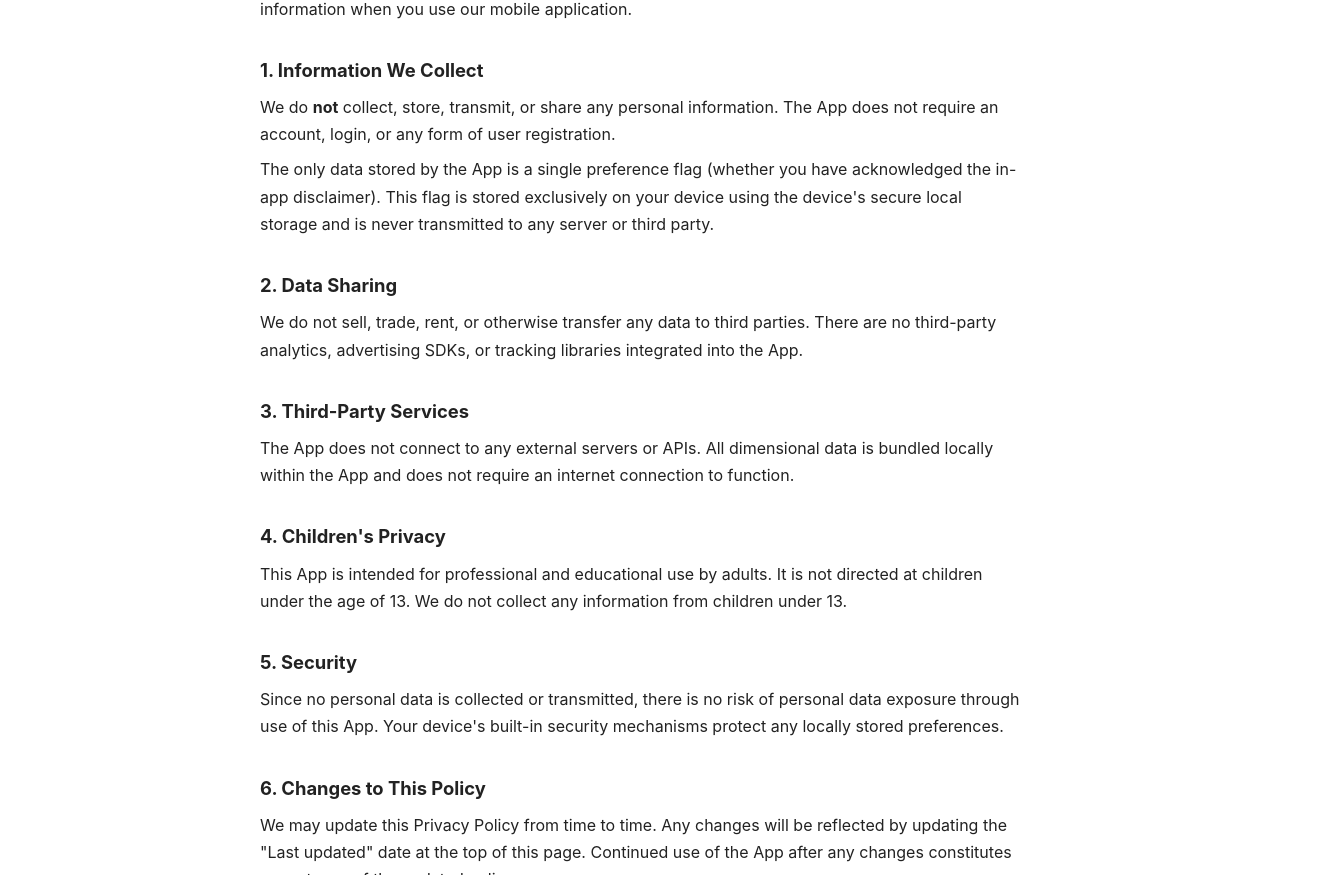
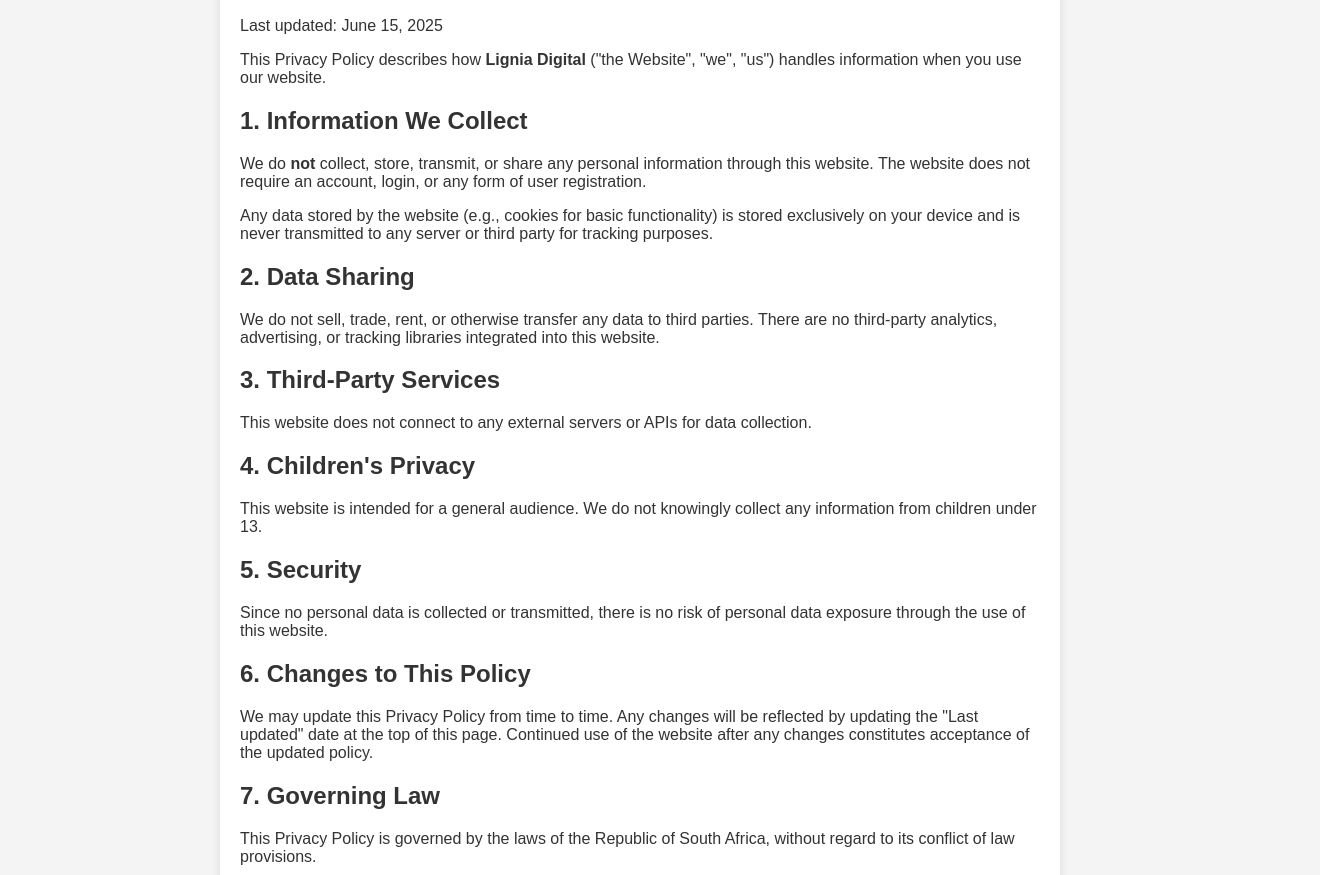
Before and after one commit to LigniaDigital/LigniaDigital, a plain HTML site: page privacy-policy.html in a window 1280 px wide. Shown: the part 185-1060 px from the top of the page, 1320 px wide, since content can reach past the window. Drawn offline with Linux system fonts and the light colour scheme.

Commit message:
Update privacy policy page styling and content

```diff
--- a/privacy-policy.html
+++ b/privacy-policy.html
@@ -1,81 +1,70 @@
 <!DOCTYPE html>
 <html lang="en">
 <head>
-  <meta charset="UTF-8" />
-  <meta name="viewport" content="width=device-width, initial-scale=1.0" />
-  <title>Privacy Policy – Steel, Pipe and Flange Pro</title>
-  <style>
-    body {
-      font-family: -apple-system, BlinkMacSystemFont, 'Segoe UI', Roboto, Helvetica, Arial, sans-serif;
-      max-width: 760px;
-      margin: 40px auto;
-      padding: 0 20px;
-      color: #222;
-      line-height: 1.7;
-    }
-    h1 { font-size: 1.8em; margin-bottom: 4px; }
-    h2 { font-size: 1.15em; margin-top: 32px; margin-bottom: 6px; }
-    p  { margin: 8px 0; }
-    .updated { color: #888; font-size: 0.9em; margin-bottom: 32px; }
-    a  { color: #1a6fca; }
-  </style>
+    <meta charset="UTF-8">
+    <meta name="viewport" content="width=device-width, initial-scale=1.0">
+    <title>Lignia Digital - Privacy Policy</title>
+    <link rel="stylesheet" href="style.css">
 </head>
 <body>
-
+    <header>
+        <nav>
+            <ul>
+                <li><a href="index.html">Home</a></li>
+                <li><a href="portfolio.html">Portfolio</a></li>
+                <li><a href="privacy-policy.html">Privacy Policy</a></li>
+            </ul>
+        </nav>
+    </header>
+    <main>
         <h1>Privacy Policy</h1>
         <p class="updated">Last updated: June 15, 2025</p>
 
         <p>
-    This Privacy Policy describes how <strong>Steel, Pipe and Flange Pro</strong>
-    ("the App", "we", "us") handles information when you use our mobile application.
+            This Privacy Policy describes how <strong>Lignia Digital</strong>
+            ("the Website", "we", "us") handles information when you use our website.
         </p>
 
         <h2>1. Information We Collect</h2>
         <p>
             We do <strong>not</strong> collect, store, transmit, or share any personal
-    information. The App does not require an account, login, or any form of
+            information through this website. The website does not require an account, login, or any form of
             user registration.
         </p>
         <p>
-    The only data stored by the App is a single preference flag (whether you
-    have acknowledged the in-app disclaimer). This flag is stored exclusively
-    on your device using the device's secure local storage and is never
-    transmitted to any server or third party.
+            Any data stored by the website (e.g., cookies for basic functionality) is stored exclusively
+            on your device and is never transmitted to any server or third party for tracking purposes.
         </p>
 
         <h2>2. Data Sharing</h2>
         <p>
             We do not sell, trade, rent, or otherwise transfer any data to third parties.
-    There are no third-party analytics, advertising SDKs, or tracking libraries
-    integrated into the App.
+            There are no third-party analytics, advertising, or tracking libraries
+            integrated into this website.
         </p>
 
         <h2>3. Third-Party Services</h2>
         <p>
-    The App does not connect to any external servers or APIs. All dimensional
-    data is bundled locally within the App and does not require an internet
-    connection to function.
+            This website does not connect to any external servers or APIs for data collection.
         </p>
 
         <h2>4. Children's Privacy</h2>
         <p>
-    This App is intended for professional and educational use by adults. It is
-    not directed at children under the age of 13. We do not collect
+            This website is intended for a general audience. We do not knowingly collect
             any information from children under 13.
         </p>
 
         <h2>5. Security</h2>
         <p>
             Since no personal data is collected or transmitted, there is no risk of
-    personal data exposure through use of this App. Your device's built-in
-    security mechanisms protect any locally stored preferences.
+            personal data exposure through the use of this website.
         </p>
 
         <h2>6. Changes to This Policy</h2>
         <p>
             We may update this Privacy Policy from time to time. Any changes will be
             reflected by updating the "Last updated" date at the top of this page.
-    Continued use of the App after any changes constitutes acceptance of the
+            Continued use of the website after any changes constitutes acceptance of the
             updated policy.
         </p>
 
@@ -88,8 +77,11 @@
         <h2>8. Contact</h2>
         <p>
             If you have any questions about this Privacy Policy, please contact us at:<br />
-    <a href="mailto:your@email.com">your@email.com</a>
+            <a href="mailto:Ligniadigital@proton.me">Ligniadigital@proton.me</a>
         </p>
-
+    </main>
+    <footer>
+        <p>&copy; 2026 Lignia Digital</p>
+    </footer>
 </body>
 </html>
```
Lines whose indentation alone changed are shown as unchanged.
